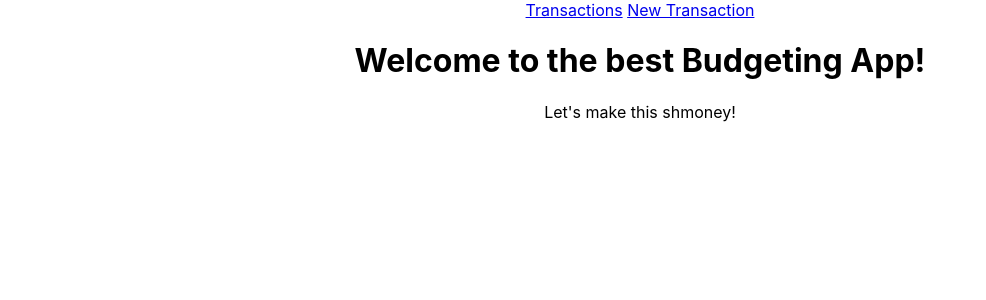
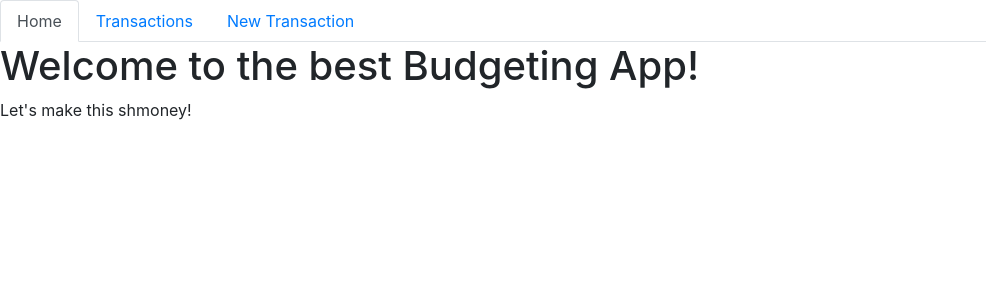
Before and after one commit to Tpichardo/Budget-Bread-react, a React (Create React App) app: page / in a window 1280 px wide. Shown: the top 300 px of the page, without its empty margins (0-986 px from the left). Built offline with nearby package versions, Linux system fonts and the light colour scheme; no server answers.

Commit message:
boostrap table and Nav

```diff
--- a/package.json
+++ b/package.json
@@ -7,7 +7,9 @@
     "@testing-library/react": "^11.2.7",
     "@testing-library/user-event": "^12.8.3",
     "axios": "^0.21.1",
+    "bootstrap": "^4.6.0",
     "react": "^17.0.2",
+    "react-bootstrap": "^1.6.1",
     "react-dom": "^17.0.2",
     "react-router-dom": "^5.2.0",
     "react-scripts": "4.0.3",
--- a/src/App.js
+++ b/src/App.js
@@ -4,7 +4,9 @@ import { useState, useEffect } from 'react'
 import { Switch, Route } from 'react-router-dom';
 import axios from 'axios';
 import { apiURL } from './util/apiURL';
-import './App.css';
+
+//BOOSTRAP
+import 'bootstrap/dist/css/bootstrap.min.css';
 
 
 //Pages
--- a/src/Components/NavBar.js
+++ b/src/Components/NavBar.js
@@ -1,12 +1,20 @@
 import React from 'react';
 import { NavLink } from 'react-router-dom';
+import Nav from 'react-bootstrap/Nav';
 
 const NavBar = () => {
     return (
-        <nav>
-            <NavLink to='/transactions'>Transactions</NavLink> {' '}
-            <NavLink to='/transactions/new'>New Transaction</NavLink>{' '}
-        </nav>
+        <Nav variant="tabs" defaultActiveKey="/">
+            <Nav.Item>
+                <Nav.Link as={NavLink} to='/' eventKey="link-1">Home</Nav.Link>
+            </Nav.Item>
+            <Nav.Item>
+                <Nav.Link as={NavLink} to='/transactions' eventKey="link-2">Transactions</Nav.Link>
+            </Nav.Item>
+            <Nav.Item>
+                <Nav.Link as={NavLink} to='/transactions/new' eventKey="link-3">New Transaction</Nav.Link>
+            </Nav.Item>
+        </Nav>
     )
 }
 
--- a/src/Components/Transaction.js
+++ b/src/Components/Transaction.js
@@ -1,15 +1,25 @@
 import React from 'react';
 import { Link } from 'react-router-dom';
+import Table from 'react-bootstrap/Table';
 
 const Transaction = ({ transaction, index }) => {
     return (
-        <div>
-            <ul>
-                {transaction.date} {' '}
-                <Link to={`/transactions/${index}`}>{transaction.name}</Link> {' '}
-                {transaction.amount}
-            </ul>
-        </div>
+        <Table striped bordered hover size='sm' >
+            <thead>
+                <tr>
+                    <th className='col-1'>Date</th>
+                    <th className='col-1'>Name</th>
+                    <th className='col-1'>Amount</th>
+                </tr>
+            </thead>
+            <tbody>
+                <tr>
+                    <td>{transaction.date}</td>
+                    <td><Link to={`/transactions/${index}`}>{transaction.name}</Link></td>
+                    <td>{transaction.amount}</td>
+                </tr>
+            </tbody>
+        </Table>
     )
 }
 
```
Also changed, not shown: 1 other file (tests, documents, lock files or other folders).
